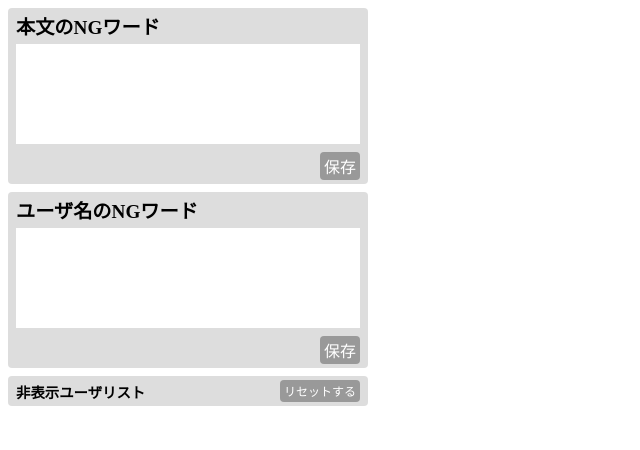
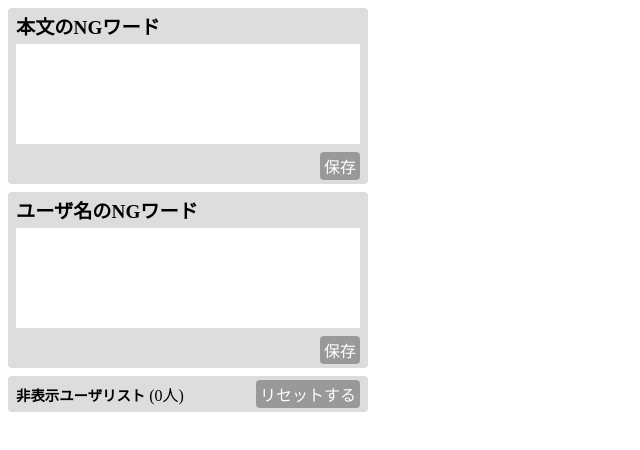
Before and after one commit to PigeonsHouse/impre-zombie-busters, a React (Vite) app: page / in a window 1280 px wide. Shown: the top 450 px of the page, without its empty margins (0-640 px from the left). Built offline with nearby package versions, Linux system fonts and the light colour scheme.

Commit message:
update: DOMの整理と人数表示の追加

```diff
--- a/src/popup/components/UserList.style.ts
+++ b/src/popup/components/UserList.style.ts
@@ -1,8 +1,6 @@
 import styled from "@emotion/styled";
 
-export const Title = styled.div`
-  font-size: 0.9rem;
-  font-weight: bold;
+export const Header = styled.div`
   background-color: #ddd;
   margin: 8px 0;
   padding: 4px 8px;
@@ -12,12 +10,21 @@ export const Title = styled.div`
   align-items: center;
 `;
 
+export const TitleWrapper = styled.div`
+  display: flex;
+  align-items: center;
+  gap: 4px;
+`;
+
+export const Title = styled.div`
+  font-size: 0.9rem;
+  font-weight: bold;
+`;
+
 export const ResetButton = styled.div`
   background-color: #999;
   color: white;
   padding: 2px 4px;
   border-radius: 4px;
   cursor: pointer;
-  font-weight: initial;
-  font-size: 0.75rem;
 `;
--- a/src/popup/components/UserList.tsx
+++ b/src/popup/components/UserList.tsx
@@ -1,6 +1,6 @@
 import type React from "react";
 import type { InvisiBleUsers } from "../../domains";
-import { ResetButton, Title } from "./UserList.style";
+import { Header, ResetButton, Title, TitleWrapper } from "./UserList.style";
 import UserRow from "./UserRow";
 
 type UserListProps = {
@@ -16,10 +16,13 @@ const UserList: React.FC<UserListProps> = ({
 }) => {
   return (
     <>
-      <Title>
-        <div>非表示ユーザリスト</div>
+      <Header>
+        <TitleWrapper>
+          <Title>非表示ユーザリスト</Title>
+          <div>({Object.keys(data).length}人)</div>
+        </TitleWrapper>
         <ResetButton onClick={resetUserData}>リセットする</ResetButton>
-      </Title>
+      </Header>
       {Object.entries(data)
         .reverse()
         .map(([id, userData]) => {
```
